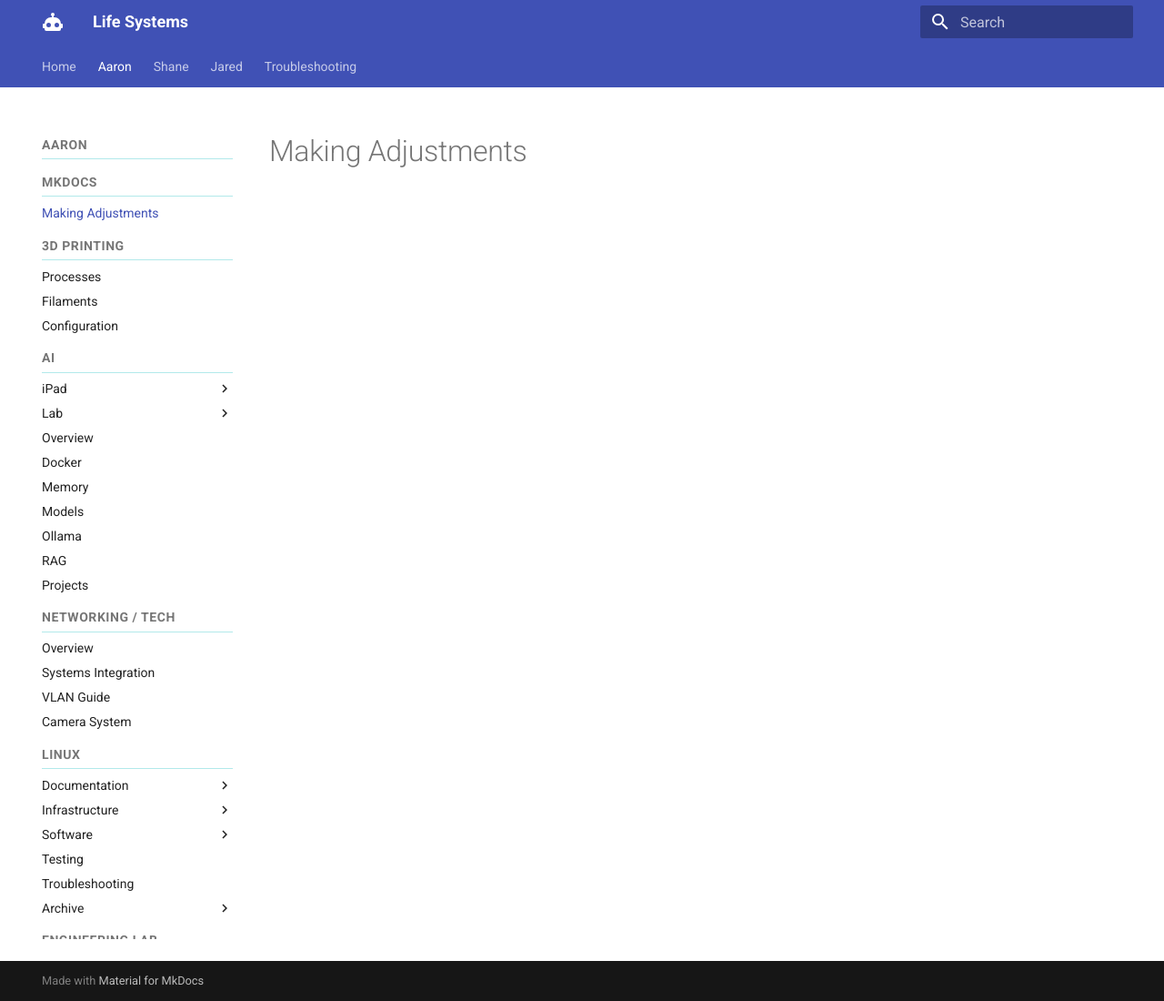
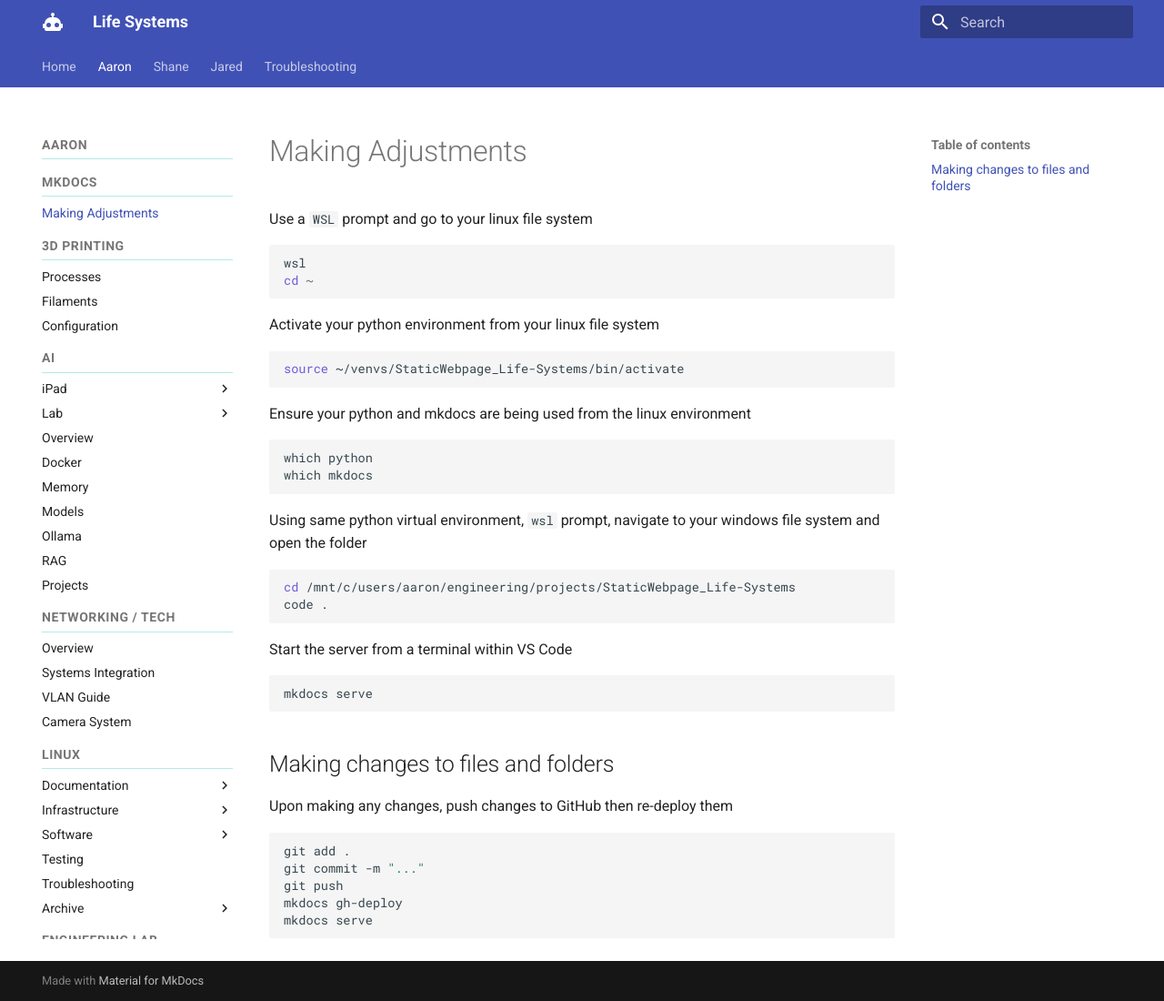
Before and after one commit to wHkr/Life-Systems, an MkDocs documentation site: the page built from docs/aaron/mkdocs/making-adjustments.md, in a window 1280 px wide and 1100 px high. Shown: the whole window at 91% size. Built offline with MkDocs 1.6.1 and Material for MkDocs 9.7.7, drawn with Linux system fonts in a browser that asks for light colours.

Commit message:
Addint notes on how to start and change an mkdocs webpage using wsl, python virtual environments and mkdocs serve

````diff
--- a/docs/aaron/mkdocs/making-adjustments.md
+++ b/docs/aaron/mkdocs/making-adjustments.md
@@ -1 +1,40 @@
 # Making Adjustments
+
+Use a `WSL` prompt and go to your linux file system
+```powershell
+wsl
+cd ~
+```
+
+Activate your python environment from your linux file system
+```bash
+source ~/venvs/StaticWebpage_Life-Systems/bin/activate
+```
+
+Ensure your python and mkdocs are being used from the linux environment
+```bash
+which python
+which mkdocs
+```
+
+Using same python virtual environment, `wsl` prompt, navigate to your windows file system and open the folder
+```bash
+cd /mnt/c/users/aaron/engineering/projects/StaticWebpage_Life-Systems
+code .
+```
+
+Start the server from a terminal within VS Code
+```bash
+mkdocs serve
+```
+
+## Making changes to files and folders
+
+Upon making any changes, push changes to GitHub then re-deploy them
+```bash
+git add .
+git commit -m "..."
+git push
+mkdocs gh-deploy
+mkdocs serve
+```
````
